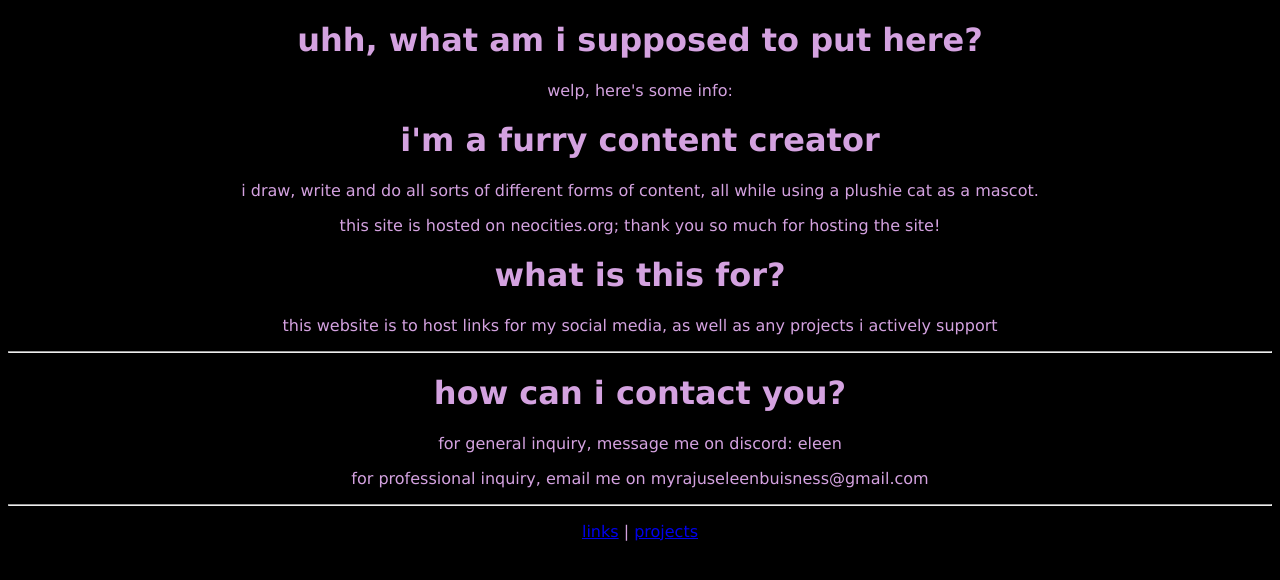
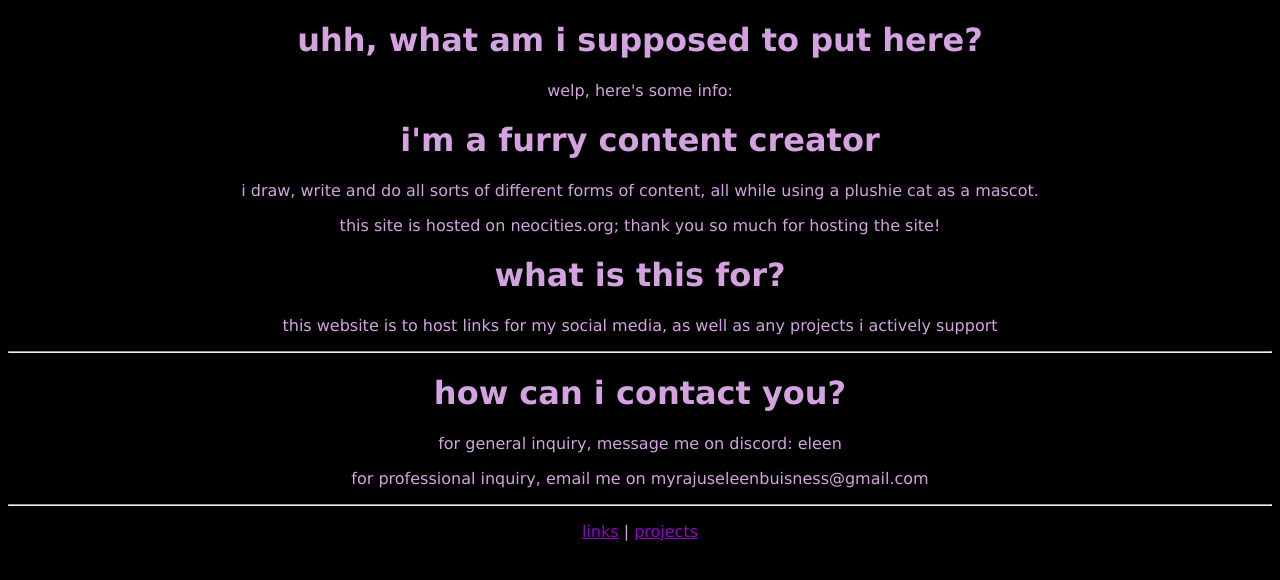
Before and after one commit to EleenTyasi/eleenlinkrepo, a plain HTML site: page public/index.html in a window 1280 px wide. Drawn offline with Linux system fonts and the light colour scheme.

Commit message:
Replace README and add link color to CSS
Replace the verbose Neocities template README with a short personal message. Fix public/style.css by closing the body rule and adding a color rule for a and a:visited to style links.

```diff
--- a/public/style.css
+++ b/public/style.css
@@ -7,3 +7,7 @@ body {
   color: rgb(212, 162, 224);
   font-family: Verdana;
 }
+
+a, a:visited {
+  color: rgb(146, 4, 202);
+}
```
Also changed, not shown: README.md.
